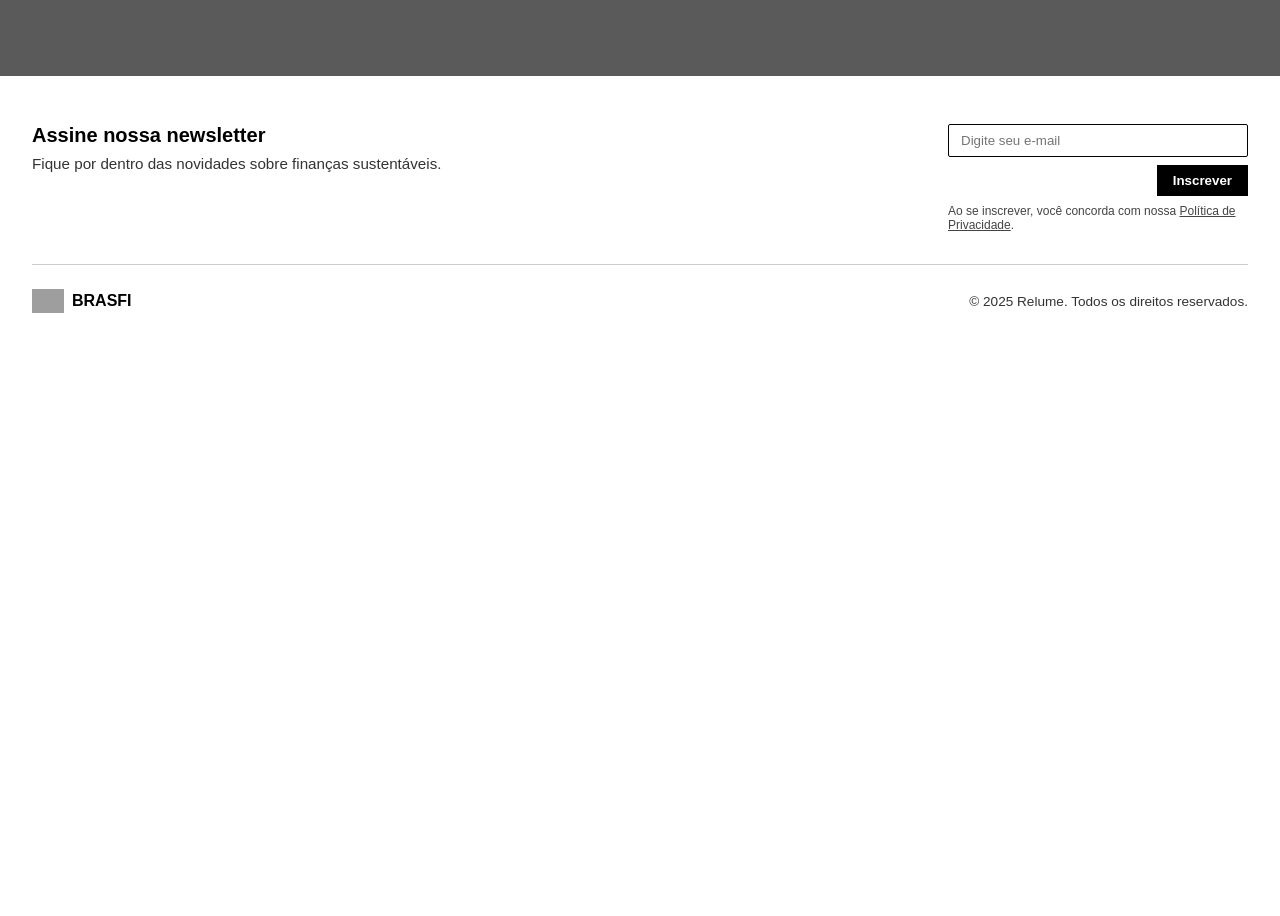
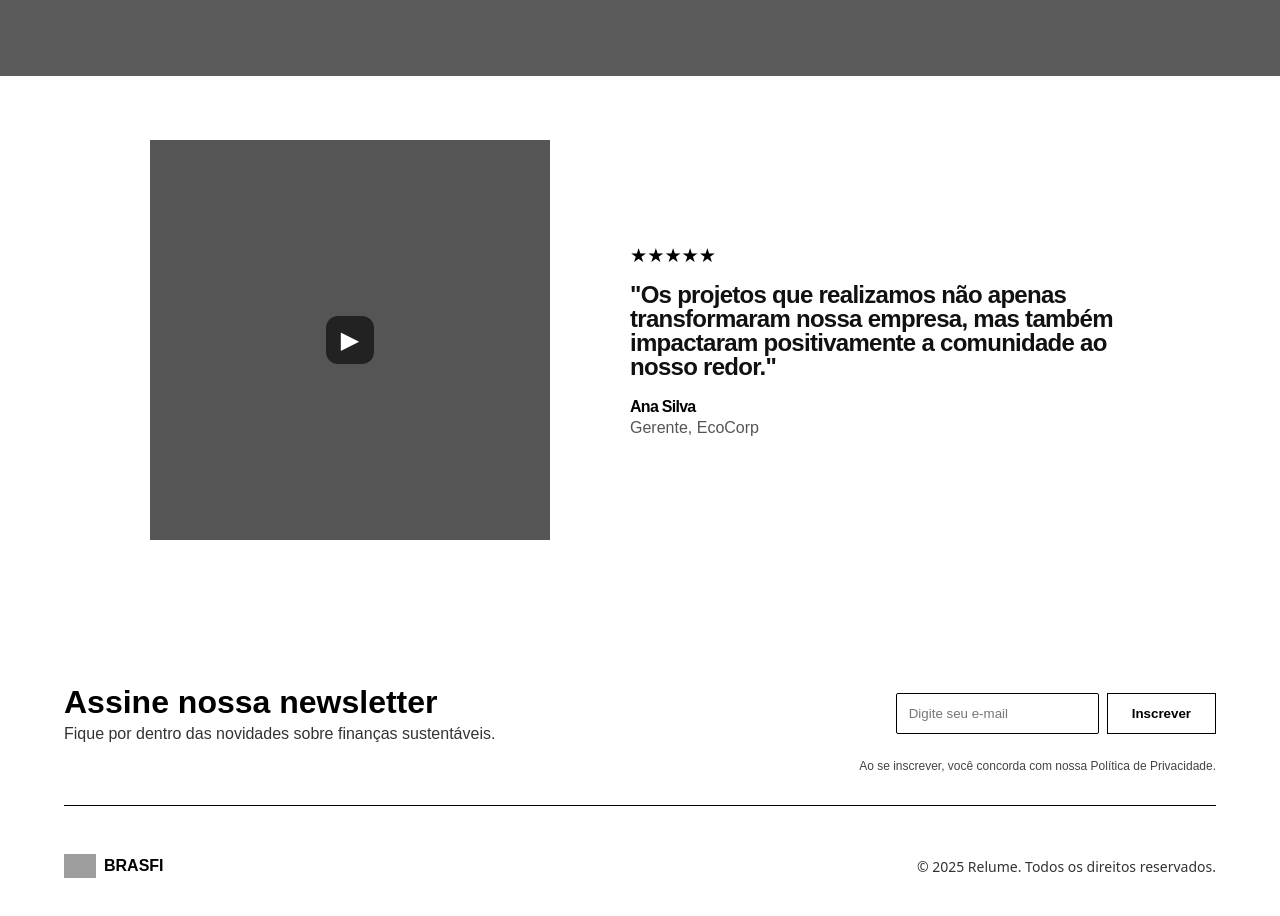
Before and after one commit to MatheusMV05/projetos3g2, a React (Vite) app in the folder Frontend/: page /trabalhe-conosco in a window 1280 px wide. Shown: the part 440-1356 px from the top of the page. Before the commit the page ends 801 px from the top, so only its background shows below. Built offline with nearby package versions, Linux system fonts and the light colour scheme; grey boxes are pictures that could not be loaded.

Commit message:
Add framer-motion for animations, implement Testimonial component, and enhance Footer styles

```diff
--- a/Frontend/package.json
+++ b/Frontend/package.json
@@ -13,6 +13,7 @@
     "@types/react-router-dom": "^5.3.3",
     "axios": "^1.8.4",
     "formik": "^2.4.6",
+    "framer-motion": "^12.11.0",
     "react": "^19.0.0",
     "react-dom": "^19.0.0",
     "react-router-dom": "^7.6.0",
--- a/Frontend/src/components/Footer/Footer.module.css
+++ b/Frontend/src/components/Footer/Footer.module.css
@@ -1,77 +1,117 @@
 .footer {
 	background-color: #fff;
-    padding: 48px 32px;
+	width: 100%;
+	padding: 80px 64px;
 	font-family: sans-serif;
 	color: #000;
 }
 
 .newsletter {
 	display: flex;
+	align-items: center;
+	justify-content: space-between;
+	gap: 32px;
+	margin-bottom: 32px;
 	flex-wrap: wrap;
-    justify-content: space-between;
-    gap: 24px;
-    margin-bottom: 32px;
+}
+
+.newsText {
+	flex: 1;
+	min-width: 250px;
 }
 
 .newsText h3 {
-    font-size: 1.25rem;
-    font-weight: 700;
-    margin-bottom: 8px;
+	font-size: 2rem;
+	font-weight: 600;
+	margin: 0;
 }
 
 .newsText p {
-    font-size: 0.95rem;
+	font-size: 1rem;
 	color: #333;
+	margin: 4px 0 0 0;
 }
 
 .form {
 	display: flex;
-    flex-direction: column;
-    align-items: flex-start;
-    max-width: 300px;
+	gap: 8px;
+	margin-left: auto; /* ✨ empurra o formulário pro canto direito */
+	min-width: 300px;
+}
+
+.formRow {
+	display: flex;
 	width: 100%;
+	gap: 8px;
+	align-items: center;
 }
 
 .input {
-    width: 100%;
-    padding: 8px 12px;
+	flex: 1;
+	padding: 12px;
 	border: 1px solid #000;
 	border-radius: 2px;
-    margin-bottom: 8px;
+	min-width: 200px;
+}
+
+.input ::placeholder {
+	color: rgba(0, 0, 0, 0.6);
+	font-size: 1rem;
+	font-weight: 400;
 }
 
 .submit {
-    padding: 8px 16px;
-    background-color: #000;
-    color: #fff;
-    font-weight: bold;
-    border: none;
+	padding: 12px 24px;
+	border: 1px solid #000;
+	background: transparent;
 	cursor: pointer;
-    align-self: flex-end;
-    margin-bottom: 8px;
+	font-weight: 600;
+	white-space: nowrap;
 }
 
 .privacy {
 	font-size: 0.75rem;
 	color: #444;
+	text-align: right;
+	margin-top: -16px;
+	width: 100%;
 }
 
 .privacy a {
-    text-decoration: underline;
 	color: inherit;
+	position: relative;
+	text-decoration: none;
+	transition: color 0.3s ease;
+}
+
+.privacy a::after {
+	content: '';
+	position: absolute;
+	left: 0;
+	bottom: -2px;
+	width: 0%;
+	height: 1px;
+	background-color: currentColor;
+	transition: width 0.3s ease;
+}
+
+.privacy a:hover::after {
+	width: 100%;
 }
 
 .divider {
 	border: none;
-    border-top: 1px solid #ccc;
-    margin: 24px 0;
+	border-top: 1px solid #000;
+	height: 1px;
+	margin: 32px 0;
 }
 
 .bottom {
 	display: flex;
 	justify-content: space-between;
+	align-items: center;
 	flex-wrap: wrap;
-    align-items: center;
+	padding-top: 16px;
 	gap: 16px;
 }
 
@@ -91,8 +131,29 @@
 }
 
 .rights {
-    font-size: 0.85rem;
+	font-family: system-ui, -apple-system, BlinkMacSystemFont, 'Segoe UI', Roboto,
+		Oxygen, Ubuntu, Cantarell, 'Open Sans', 'Helvetica Neue', sans-serif;
+	font-size: 0.875rem;
+	font-weight: 400;
+	line-height: 150%; /* 21px */
 	color: #333;
+}
+
+@media (max-width: 768px) {
+	.newsletter {
+		flex-direction: column;
+		align-items: flex-start;
+	}
+
+	.form {
+		width: 100%;
+		margin-left: 0; /* remove empurrão no mobile */
+	}
+
+	.privacy {
+		text-align: left;
+		margin-top: 8px;
+	}
 }
 
 /* 📱 Responsividade */
@@ -106,7 +167,11 @@
 		align-items: flex-start;
 	}
 
+	.formRow {
+		flex-direction: column;
+	}
+
 	.submit {
-      align-self: stretch;
+		width: 100%;
 	}
 }
--- a/Frontend/src/components/Footer/Footer.tsx
+++ b/Frontend/src/components/Footer/Footer.tsx
@@ -9,6 +9,7 @@ const Footer: React.FC = () => {
 					<h3>Assine nossa newsletter</h3>
 					<p>Fique por dentro das novidades sobre finanças sustentáveis.</p>
 				</div>
+
 				<form className={styles.form} onSubmit={(e) => e.preventDefault()}>
 					<input
 						type="email"
@@ -19,12 +20,15 @@ const Footer: React.FC = () => {
 					<button type="submit" className={styles.submit}>
 						Inscrever
 					</button>
-					<p className={styles.privacy}>
-						Ao se inscrever, você concorda com nossa{' '}
-						<a href="#">Política de Privacidade</a>.
-					</p>
 				</form>
 			</div>
+
+			<p className={styles.privacy}>
+				<a href="#">
+					Ao se inscrever, você concorda com nossa Política de Privacidade
+				</a>
+				.
+			</p>
 
 			<hr className={styles.divider} />
 
--- /dev/null
+++ b/Frontend/src/components/Testimonial/Testimonial.module.css
@@ -0,0 +1,75 @@
+.container {
+	display: flex;
+	align-items: center;
+	justify-content: center; /* Centraliza os itens horizontalmente */
+	gap: 80px;
+	align-self: stretch;
+	padding: 64px 32px;
+	background-color: #fff;
+	flex-wrap: wrap;
+	width: 100%;
+	max-width: 1200px; /* Opcional: limite a largura máxima do componente */
+	margin: 0 auto; /* Centraliza o contêiner na tela */
+}
+
+.video {
+	width: 400px;
+	height: 400px;
+	background-color: #555;
+	display: flex;
+	align-items: center;
+	justify-content: center;
+	position: relative;
+	cursor: pointer;
+}
+
+.playButton {
+	width: 48px;
+	height: 48px;
+	background-color: rgba(0, 0, 0, 0.6);
+	border-radius: 12px;
+	color: white;
+	font-size: 24px;
+	display: flex;
+	align-items: center;
+	justify-content: center;
+}
+
+.content {
+	max-width: 500px;
+}
+
+.stars {
+	font-size: 1.2rem;
+	color: #000;
+	margin-bottom: 16px;
+}
+
+blockquote {
+	margin: 0;
+	font-size: 1.5rem;
+	font-weight: 600;
+	line-height: 24px;
+	letter-spacing: -0.72px;
+	color: #111;
+}
+
+.author {
+	margin-top: 16px;
+}
+
+.author strong {
+	display: block;
+	color: #000;
+	font-size: 1.5 rem;
+	font-weight: 600;
+	line-height: 24px; /* 100% */
+	letter-spacing: -0.72px;
+}
+
+.author span {
+	display: block;
+    font-size: 1rem;
+    font-weight: 400;
+	color: #555;
+}
--- /dev/null
+++ b/Frontend/src/components/Testimonial/Testimonial.tsx
@@ -0,0 +1,35 @@
+import React from 'react';
+import styles from './Testimonial.module.css';
+import { motion } from 'framer-motion';
+
+const Testimonial: React.FC = () => {
+	return (
+		<motion.div
+			className={styles.container}
+			initial={{ opacity: 0, y: 50 }}
+			whileInView={{ opacity: 1, y: 0 }}
+			viewport={{ once: true, amount: 0.4 }}
+			transition={{ duration: 0.6, ease: 'easeOut' }}
+		>
+			<div className={styles.video}>
+				<div className={styles.playButton}>▶</div>
+			</div>
+
+			<div className={styles.content}>
+				<div className={styles.stars}>★★★★★</div>
+				<blockquote>
+					<p>
+						"Os projetos que realizamos não apenas transformaram nossa empresa,
+						mas também impactaram positivamente a comunidade ao nosso redor."
+					</p>
+				</blockquote>
+				<div className={styles.author}>
+					<strong>Ana Silva</strong>
+					<span>Gerente, EcoCorp</span>
+				</div>
+			</div>
+		</motion.div>
+	);
+};
+
+export default Testimonial;
--- a/Frontend/src/pages/TrabalheConosco/TrabalheConosco.tsx
+++ b/Frontend/src/pages/TrabalheConosco/TrabalheConosco.tsx
@@ -1,8 +1,14 @@
 import React from 'react';
 import CallToAction from '../../components/CallToAction/CallToAction';
+import Testimonial from '../../components/Testimonial/Testimonial'; // <-- novo import
 
 const TrabalheConosco: React.FC = () => {
-	return <CallToAction />;
+	return (
+		<>
+			<CallToAction />
+			<Testimonial />
+		</>
+	);
 };
 
 export default TrabalheConosco;
```
Also changed, not shown: 1 other file (tests, documents, lock files or other folders). Lines whose indentation alone changed are shown as unchanged.
